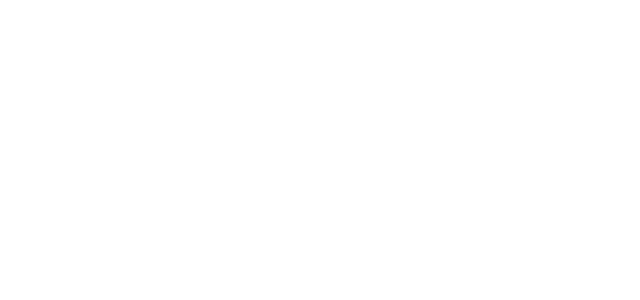
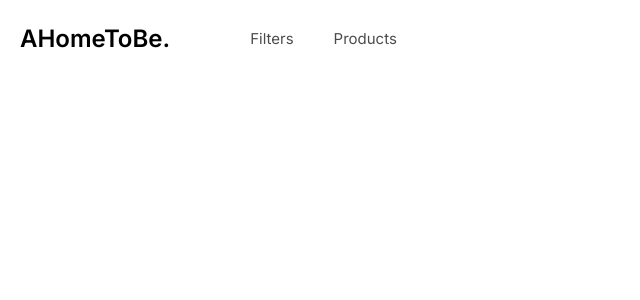
Before and after one commit to AlexandraAiloae/marketplace-app, a Next.js app: page / in a window 1280 px wide. Shown: the top 300 px of the page, without its empty margins (0-640 px from the left). Built offline with nearby package versions, Linux system fonts and the light colour scheme.

Commit message:
Added Navbar component and installed react-icons

```diff
--- /dev/null
+++ b/app/components/Navbar.tsx
@@ -0,0 +1,30 @@
+"use client";
+import React from "react";
+
+type Props = {};
+
+const Navbar = (props: Props) => {
+  return (
+    <div>
+      <div className="flex items-center justify-between py-4 relative">
+        <div className="flex items-center md:space-x-10 lg:space-x-20">
+          <div className="font-semibold text-2xl">
+            <a href="/">AHomeToBe.</a>
+          </div>
+          <nav className="max-md:hidden">
+            <ul className="flex items-center lg:space-x-10 space-x-7 opacity-70 text-[15px]">
+              <li>
+                <a className="py-3 inline-block w-full">Filters</a>
+              </li>
+              <li>
+                <a className="py-3 inline-block w-full">Products</a>
+              </li>
+            </ul>
+          </nav>
+        </div>
+      </div>
+    </div>
+  );
+};
+
+export default Navbar;
--- a/app/page.tsx
+++ b/app/page.tsx
@@ -1,3 +1,9 @@
-export default function Home() {
-  return <div></div>;
+import Navbar from "./components/Navbar";
+
+export default async function Home() {
+  return (
+    <div className="px-5 max-w-[1280px] mx-auto">
+      <Navbar />
+    </div>
+  );
 }
```
Also changed, not shown: package.json (+5 -4 lines), 1 other file (tests, documents, lock files or other folders).
